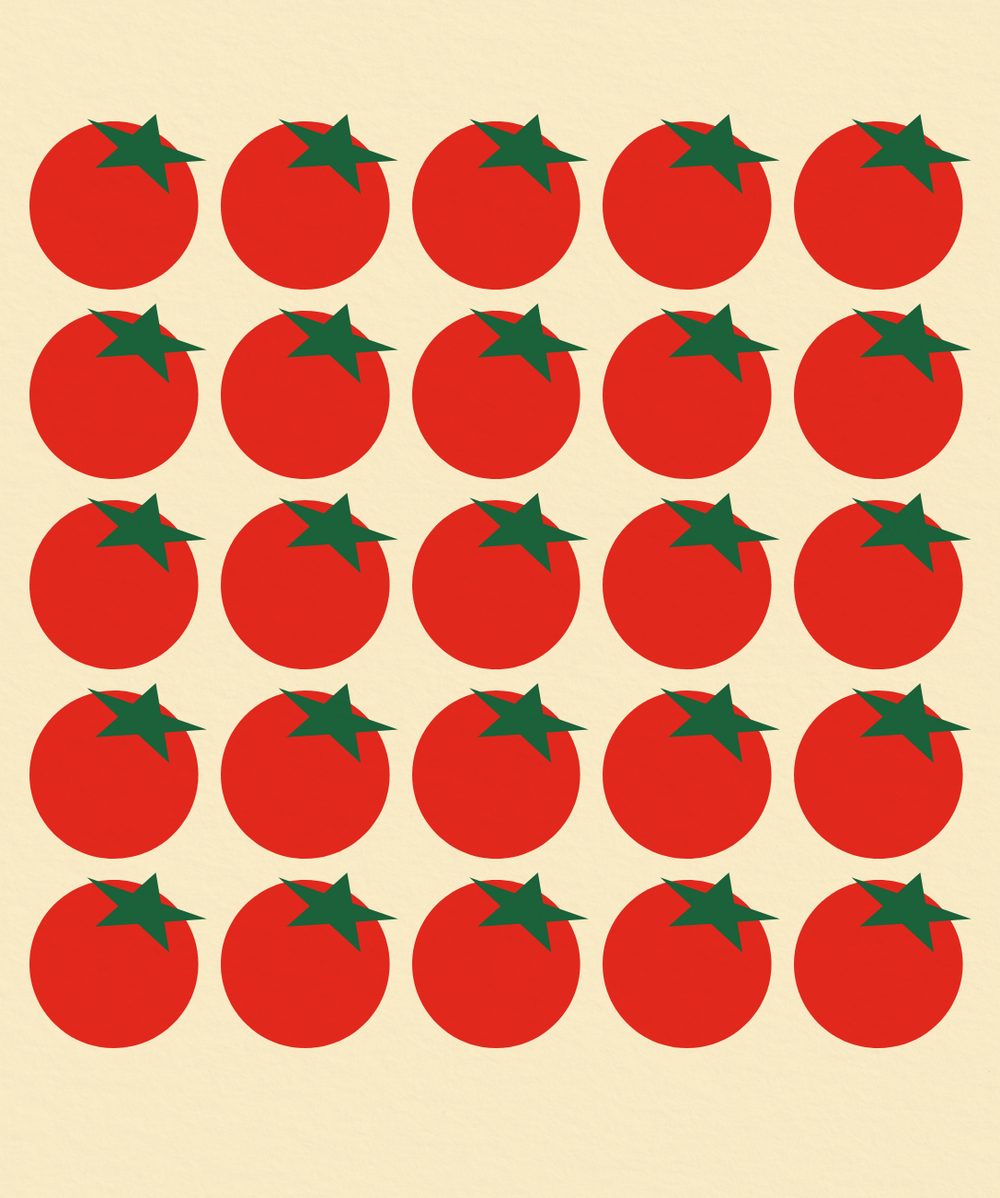
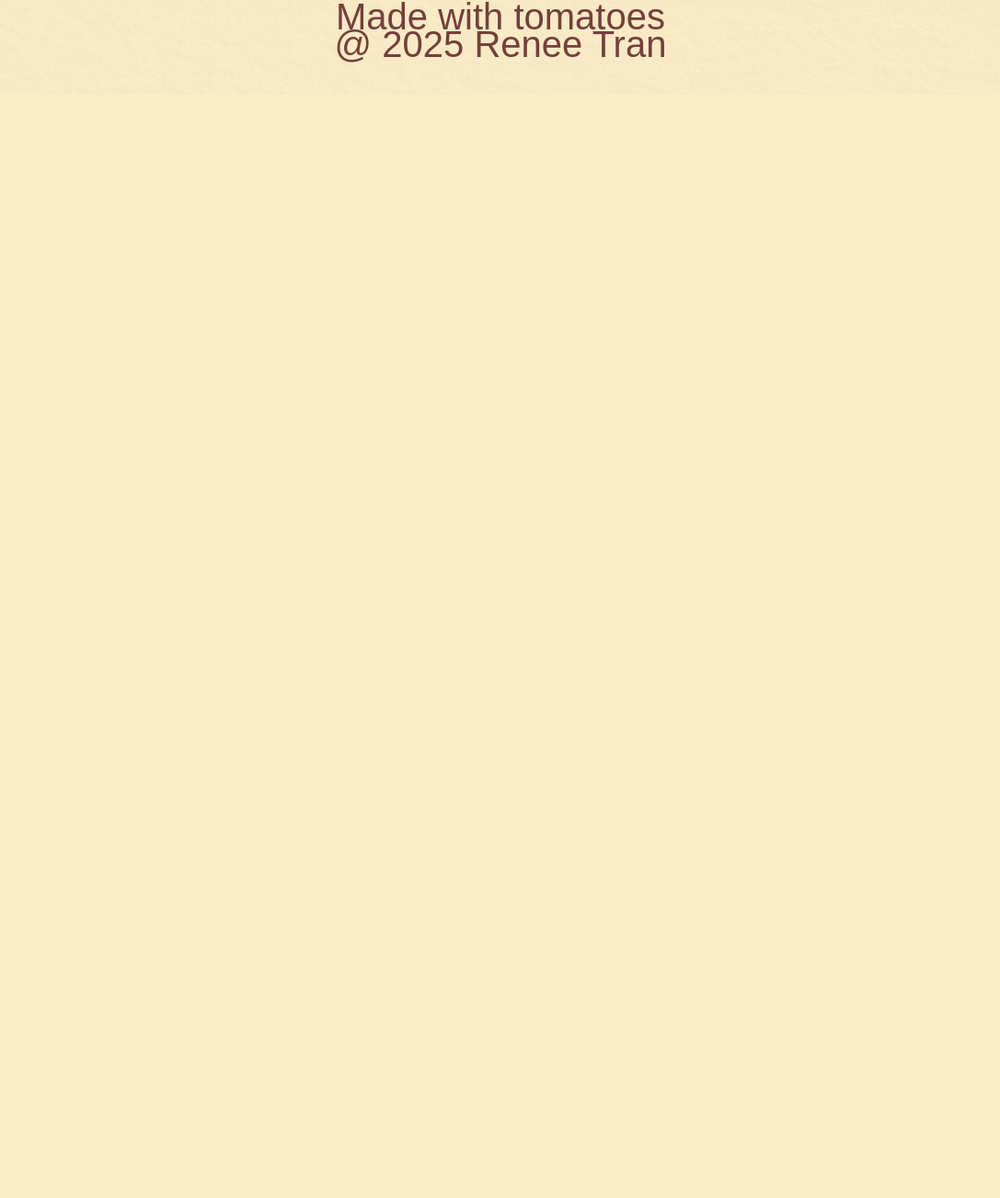
Before and after one commit to reneett/reneett.github.io, a plain HTML site: page myWork.html in a window 1280 px wide. Shown: the part 697-2000 px from the top of the page at 92% size, without its empty margins (96-1183 px from the left). After the commit the page ends 800 px from the top, so only its background shows below. Drawn offline with Linux system fonts and the light colour scheme; a web font is replaced by a local one.

Commit message:
modified work section

```diff
--- a/myWork.html
+++ b/myWork.html
@@ -30,34 +30,8 @@
 
     <div id="work-section">
         <p style="text-align: center;">What have I worked on, you say? Why, I'm glad you asked...</p>
-        <p style="text-align: center;" class="darumadrop-one-regular pH">TOMATO ATTACK!!!!!!</p>
-        <div class="all-tomatoes">
-            <img src="images/tomato2.svg" alt="A tomato.">
-            <img src="images/tomato2.svg" alt="A tomato.">
-            <img src="images/tomato2.svg" alt="A tomato.">
-            <img src="images/tomato2.svg" alt="A tomato.">
-            <img src="images/tomato2.svg" alt="A tomato.">
-            <img src="images/tomato2.svg" alt="A tomato.">
-            <img src="images/tomato2.svg" alt="A tomato.">
-            <img src="images/tomato2.svg" alt="A tomato.">
-            <img src="images/tomato2.svg" alt="A tomato.">
-            <img src="images/tomato2.svg" alt="A tomato.">
-            <img src="images/tomato2.svg" alt="A tomato.">
-            <img src="images/tomato2.svg" alt="A tomato.">
-            <img src="images/tomato2.svg" alt="A tomato.">
-            <img src="images/tomato2.svg" alt="A tomato.">
-            <img src="images/tomato2.svg" alt="A tomato.">
-            <img src="images/tomato2.svg" alt="A tomato.">
-            <img src="images/tomato2.svg" alt="A tomato.">
-            <img src="images/tomato2.svg" alt="A tomato.">
-            <img src="images/tomato2.svg" alt="A tomato.">
-            <img src="images/tomato2.svg" alt="A tomato.">
-            <img src="images/tomato2.svg" alt="A tomato.">
-            <img src="images/tomato2.svg" alt="A tomato.">
-            <img src="images/tomato2.svg" alt="A tomato.">
-            <img src="images/tomato2.svg" alt="A tomato.">
-            <img src="images/tomato2.svg" alt="A tomato.">
-        </div>
+        <p style="text-align: center;">Software! Games! Design!</p>
+
     </div>
 
     <footer>
```
